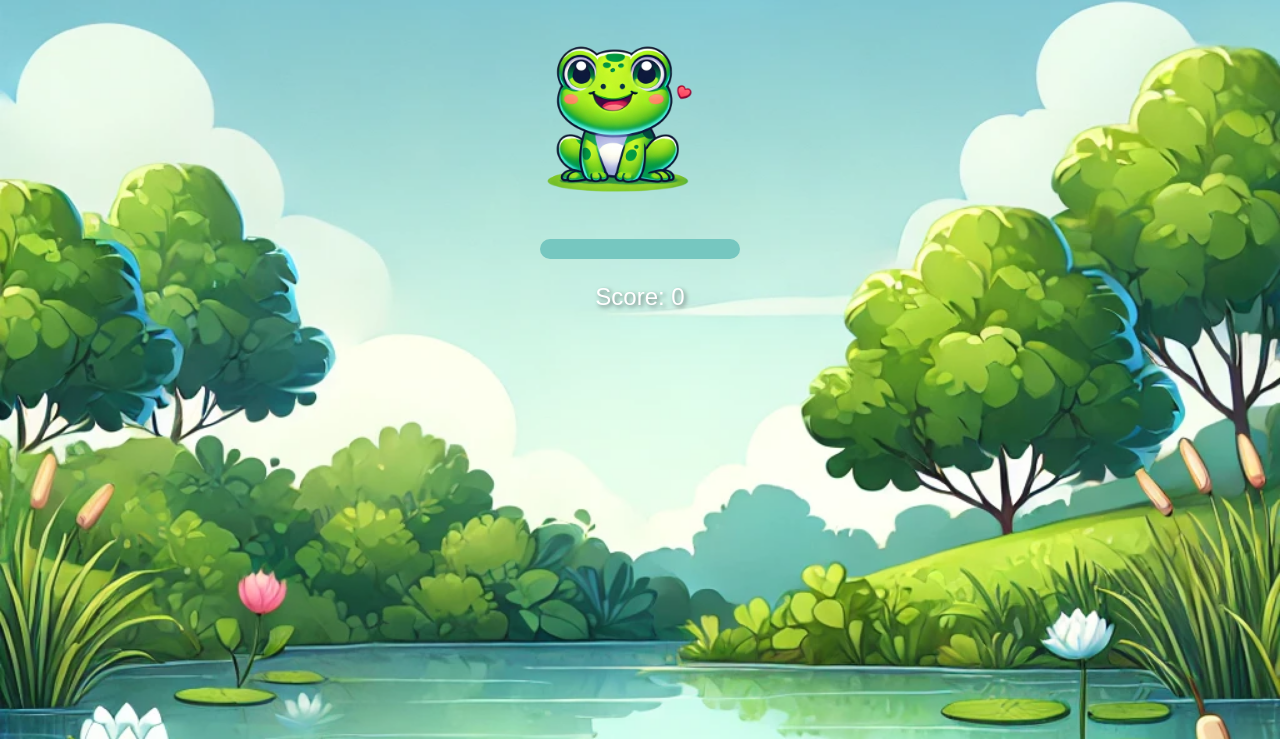
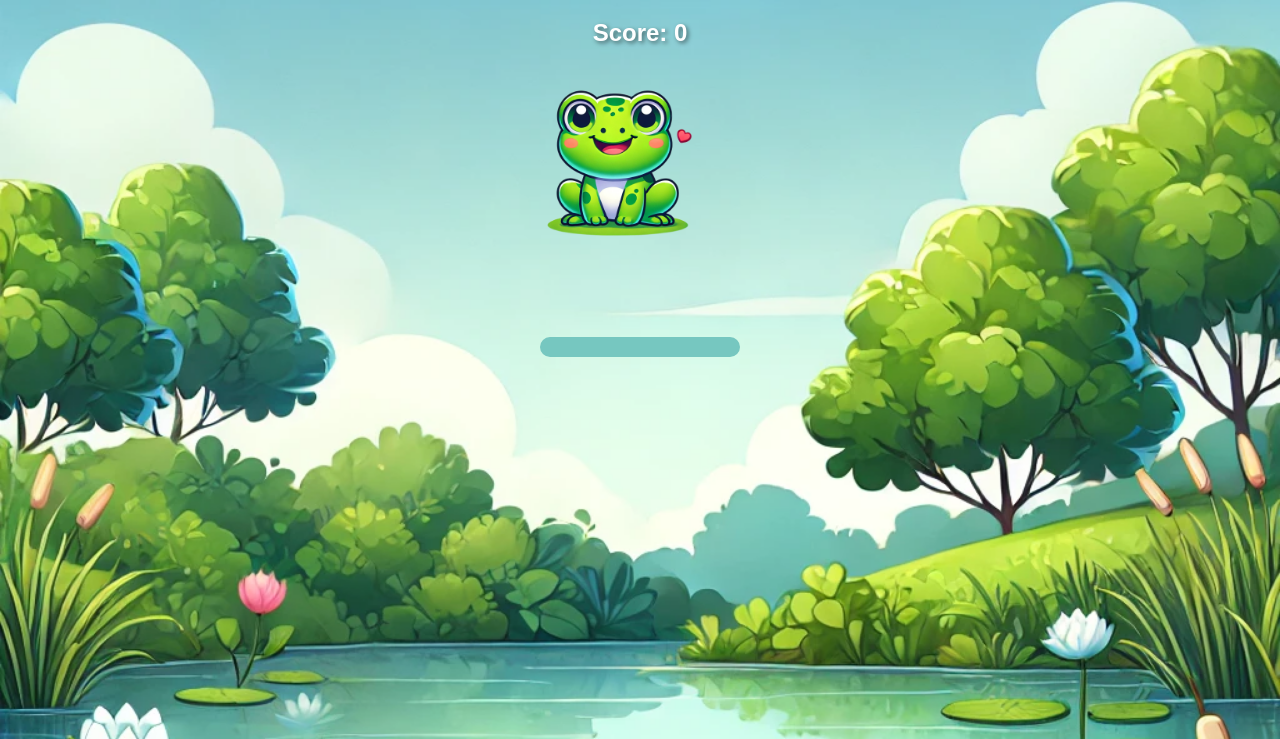
Before and after one commit to indgas/INDGASTIN, a website: page index.html in a window 1280 px wide. Shown: the part 61-800 px from the top of the page. Drawn offline with Linux system fonts and the light colour scheme.

Commit message:
index.html

```diff
--- a/index.html
+++ b/index.html
@@ -8,13 +8,16 @@
 </head>
 <body>
     <h1>Tap the Frog</h1>
+    <div id="score-container">
+        <h1 id="score">Score: 0</h1>
+    </div>
     <div id="frog-container">
         <div id="frog"></div>
-        <div id="energy-bar-container">
-            <div id="energy-bar"></div>
-        </div>
     </div>
-    <div id="score">Score: 0</div>
+    <div id="energy-bar-container">
+        <div id="energy-bar"></div>
+        <span id="energy-text">300/300</span>
+    </div>
 
     <script src="game.js"></script>
 </body>
```
